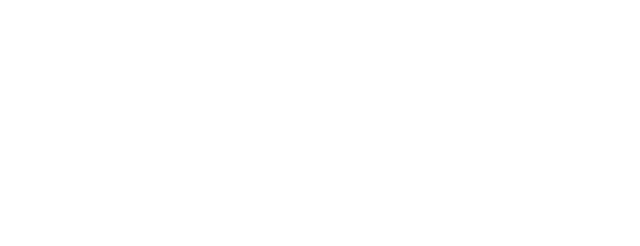
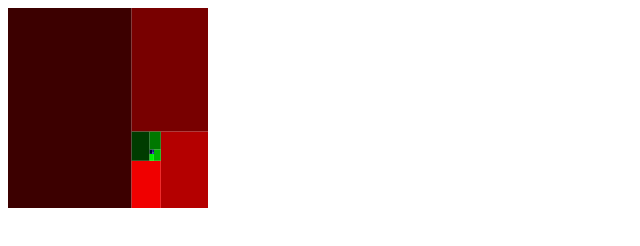
Before and after one commit to astrobass/angular-fibonaccispiral, a website: page app/index.html in a window 1280 px wide. Shown: the whole page, without its empty margins (0-640 px from the left). Drawn offline with nearby package versions, Linux system fonts and the light colour scheme; some packages are replaced by stand-ins of ours; a script that the page names is missing.

Commit message:
Updated html with new js filename

```diff
--- a/app/index.html
+++ b/app/index.html
@@ -4,7 +4,7 @@
   <body ng-app="myApp">
     <div fibonacci width="200" height="200"></div>
     <script type="text/javascript" src="https://ajax.googleapis.com/ajax/libs/angularjs/1.5.8/angular.min.js"></script>
-    <script type="text/javascript" src="angular-fibonaccispiral.js"></script>
+    <script type="text/javascript" src="fibSpiral.js"></script>
     <script type="text/javascript">
       var app = angular.module('myApp', ['fibonacci']);
     </script>
```
